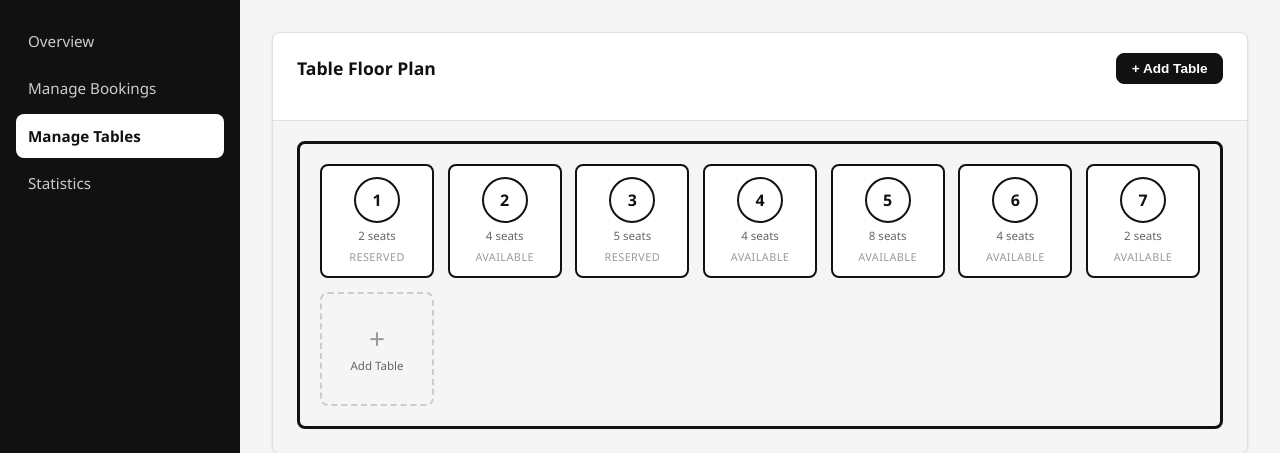
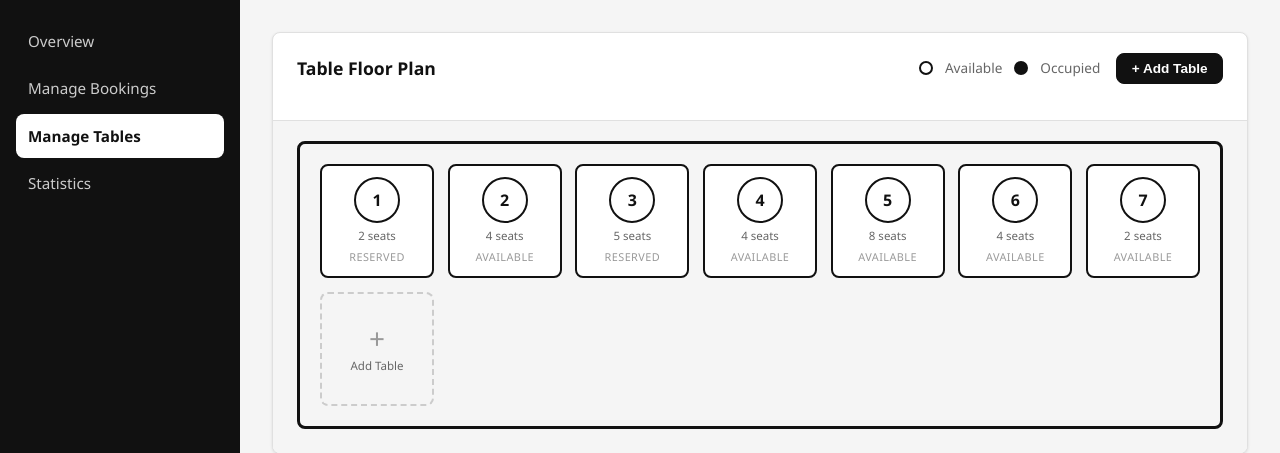
Before and after one commit to CK-UBacc/203.2-Restaurant-Booking-System, a Flask app: page /dashboard/tables in a window 1280 px wide. Shown: the part 104-557 px from the top of the page. Run offline with Flask 3, Linux system fonts and the light colour scheme; the visitor is signed in with stand-in values (Sample User, id 1); data comes from the database, SQL or seed files in the repository.

Commit message:
Update dashboardTables.html

```diff
--- a/templates/dashboardTables.html
+++ b/templates/dashboardTables.html
@@ -14,7 +14,10 @@
     <div class="dash-card-header" style="padding:1.25rem 1.5rem;">
         <h2>Table Floor Plan</h2>
         <div class="dash-card-header-right">
-
+            <div class="floor-legend">
+                <span class="legend-dot legend-available"></span><span>Available</span>
+                <span class="legend-dot legend-occupied"></span><span>Occupied</span>
+            </div>
             <button type="button" class="btn btn-primary" onclick="openAddTableModal()">+ Add Table</button>
         </div>
     </div>
```
